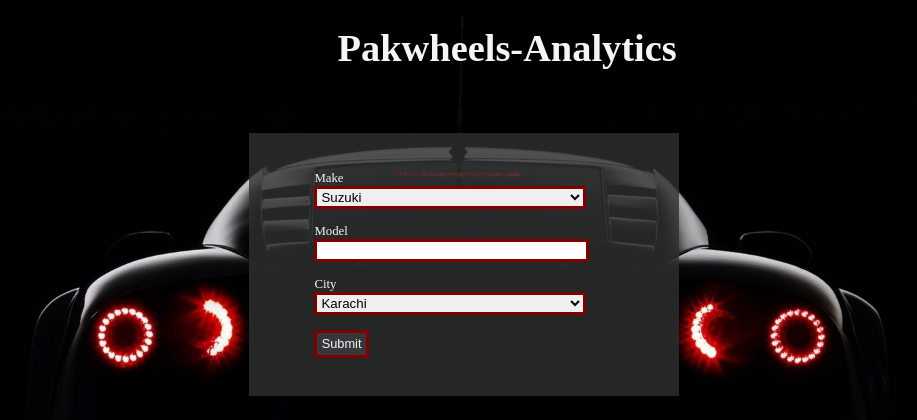
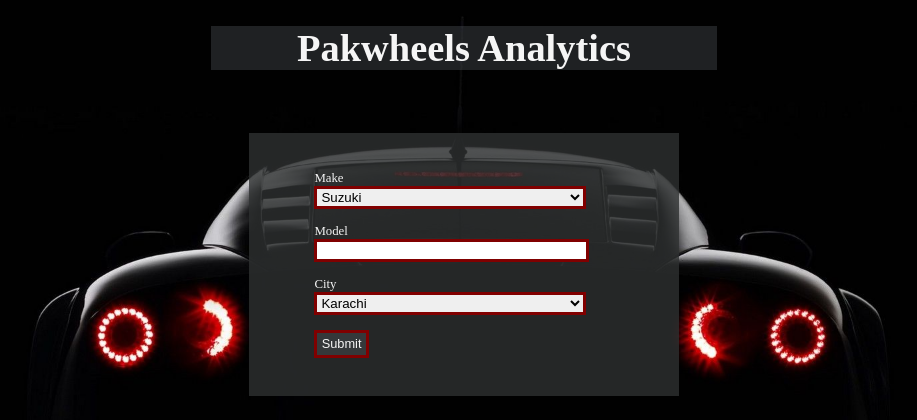
Before and after one commit to shahzaib-raza/autolytics, a Django app: page / in a window 1280 px wide. Shown: the top 420 px of the page, without its empty margins (176-1093 px from the left). Run offline with Django 3.2, Linux system fonts and the light colour scheme.

Commit message:
Signed-off-by: shahzaib-raza <www.shahzaibraza881@gmail.com>

```diff
--- a/template/results.html
+++ b/template/results.html
@@ -5,7 +5,7 @@
 
     <head>
         <meta charset="UTF-8">
-        <title>index</title>
+        <title>Pakwheels-Analytics</title>
     </head>
 
     <style>
@@ -62,9 +62,12 @@
         }
 
         .logo{
+            background-color: rgba(79, 83, 88, 0.4);
             font-size: 3vw;
-            margin-left: 40%;
+            margin-left: 30%;
             color: whitesmoke;
+            width: 40%;
+            text-align: center;
         }
 
         @media only screen and (max-width: 1010px) {
@@ -78,9 +81,11 @@
             }
 
             .logo{
+                background-color: rgba(79, 83, 88, 0.4);
                 color: whitesmoke;
                 font-size: 10vw;
-                margin-left: 20%
+                margin-left: 20%;
+                width: 60%;
             }
         }
 
@@ -105,7 +110,7 @@
         </script>
         <div id="alert" class="alert"></div>
         <div onload="showAlert()"></div>
-        <h1 class="logo">Pakwheels-Analytics</h1>
+        <h1 class="logo">Pakwheels Analytics</h1>
         <div class="mainDiv">
             <form method="get">
                 {% csrf_token %}
--- a/testApp/c_bar_graph.py
+++ b/testApp/c_bar_graph.py
@@ -38,7 +38,6 @@
     indexes = list(range(1, len(df.index)+1))
     angles = [element * width for element in indexes]
 
-
     # Draw bars
     bars = ax.bar(
         x=angles,
--- a/testApp/views.py
+++ b/testApp/views.py
@@ -1,8 +1,10 @@
 from django.shortcuts import render
-import plotly.express as px
 from plotly.offline import plot
 from .forms import InputForm
 from .api_call import get_data_pw, millify
+
+from plotly import subplots
+import plotly.graph_objs as go
 
 
 # Create your views here.
@@ -18,40 +20,34 @@
     print(f"Input model is: {mn}")
     print(f"Input city is: {ct}")
     tit = mm + " " + mn + " (" + ct + ")"
-    fig = px.scatter(x=data['year'],
-                     y=data['price'],
-                     title=tit, labels={"x": "Model years", "y": "Prices"},
-                     trendline='ols',
-                     trendline_options=dict(log_y=True),
-                     trendline_color_override='red')
-    fig.update_layout({
+    fory = data['year'].value_counts()[:]
+    forx = data['year'].value_counts().index.tolist()
+    sp = subplots.make_subplots(rows=2, cols=1, subplot_titles=['Price_Scatter', 'Quantity_Bars'])
+    sp.add_trace(go.Scatter(x=data['year'],
+                            y=data['price'],
+                            mode='markers',
+                            marker={'color': 'tomato', 'size': 12},
+                            ), row=1, col=1)
+    sp.add_trace(go.Bar(x=forx, y=fory), row=2, col=1)
+
+    sp.update_layout({
         'plot_bgcolor': 'rgba(79, 83, 88, 0)',
         'paper_bgcolor': 'rgba(79, 83, 88, 0.4)',
         'font_color': 'rgba(255, 255, 255, 1)',
-        'font_size': 10,
+        'font_size': 15,
         'autosize': True,
+        'height': 800,
+        'title': tit
     })
-    fory = data['year'].value_counts()[:]
-    forx = data['year'].value_counts().index.tolist()
-    fig1 = px.bar(x=forx, y=fory, labels={"x": "Model years", "y": "Frequency"})
-    fig1.update_layout({
-        'plot_bgcolor': 'rgba(79, 83, 88, 0)',
-        'paper_bgcolor': 'rgba(79, 83, 88, 0.4)',
-        'font_color': 'rgba(255, 255, 255, 1)',
-        'font_size': 10,
-        'autosize': True,
-    })
-    plot_div = plot({'data': fig}, output_type='div')
-    plot_div1 = plot({'data': fig1}, output_type='div')
+    plot_div = plot({'data': sp}, output_type='div')
     min_price = int(min(data['price']))
-    avg_price = int(sum(data['price'])/len(data['price']))
+    avg_price = int(sum(data['price']) / len(data['price']))
     max_price = int(max(data['price']))
     mini = millify(min_price)
     price = millify(avg_price)
     maxi = millify(max_price)
     return render(request, "index.html", context={
         "plot_div": plot_div,
-        "plot_div1": plot_div1,
         "avg_price": price,
         "min_price": mini,
         "max_price": maxi,
```
Also changed, not shown: template/index.html (+2 -7 lines).
